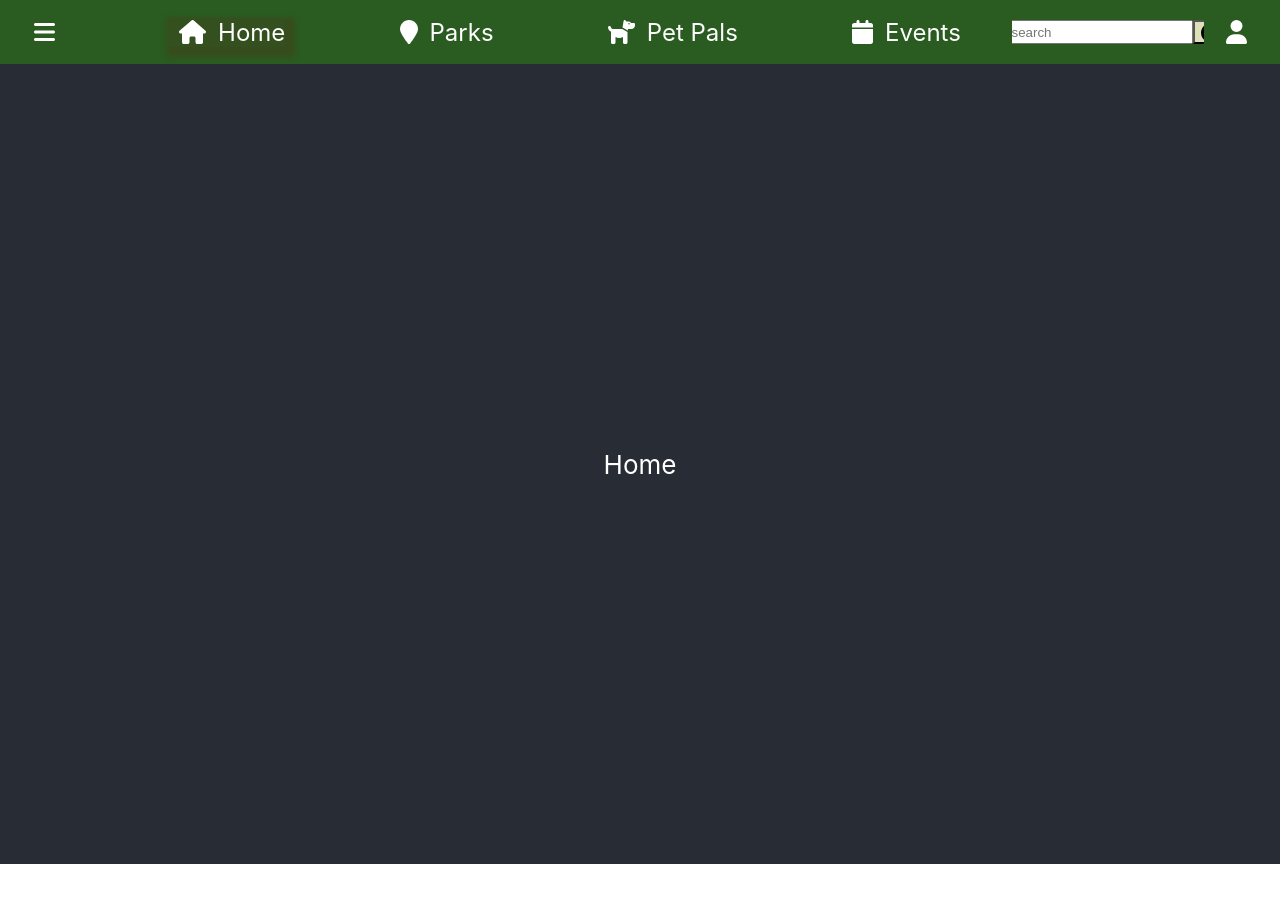
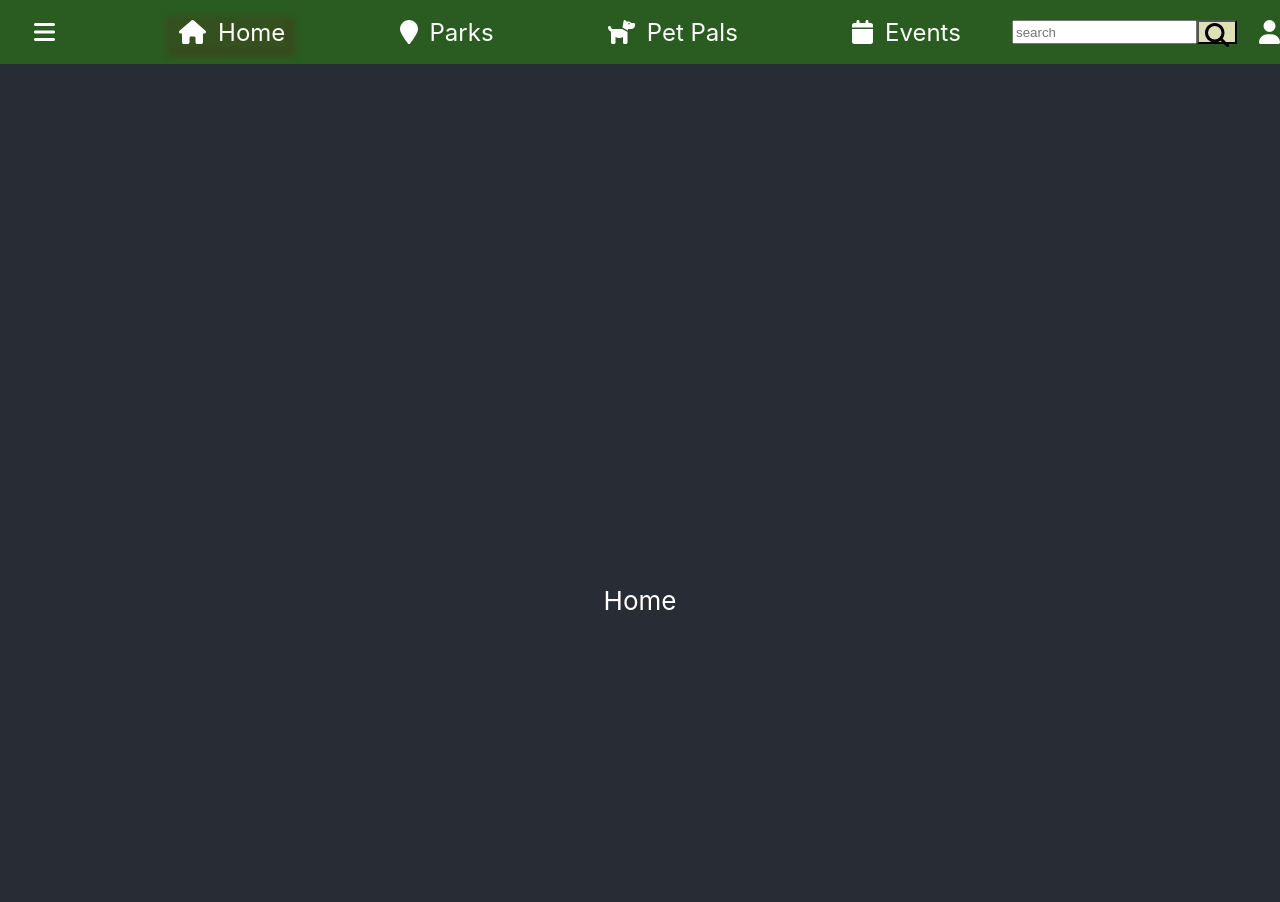
Before and after one commit to abbyrobinson13/park-n-bark, a React (Create React App) app: page / in a window 1280 px wide. Shown: the top 902 px of the page. Before the commit the page ends 864 px from the top, so only its background shows below. Built offline with nearby package versions, Linux system fonts and the light colour scheme.

Commit message:
"sticky" bar

```diff
--- a/src/App.css
+++ b/src/App.css
@@ -1,5 +1,10 @@
 .App {
   text-align: center;
+}
+
+nav {
+  position: fixed;
+  width: 100vw;
 }
 
 .Nav-Container {
@@ -19,7 +24,6 @@
 
 #Nav1 {
   flex: 0 0 5vw;
-  overflow: hidden;
   margin-left: 0.5em;
 }
 
@@ -29,7 +33,6 @@
 
 #Nav3 {
   flex: 0 1 15vw;
-  overflow: hidden;
   display: flex;
   align-items: center;
   justify-content: center;
@@ -37,7 +40,6 @@
 
 #Nav3 * {
   height: 3vh;
-  overflow: hidden;
   margin: 0;
 }
 
@@ -51,7 +53,6 @@
 
 #Nav4 {
   flex: 0 0 5vw;
-  overflow: hidden;
   margin-right: 0.5em;
 }
 
@@ -87,7 +88,7 @@
 
 .App-header {
   background-color: #282c34;
-  min-height: 100vh;
+  min-height: 150vh;
   display: flex;
   flex-direction: column;
   align-items: center;
```
